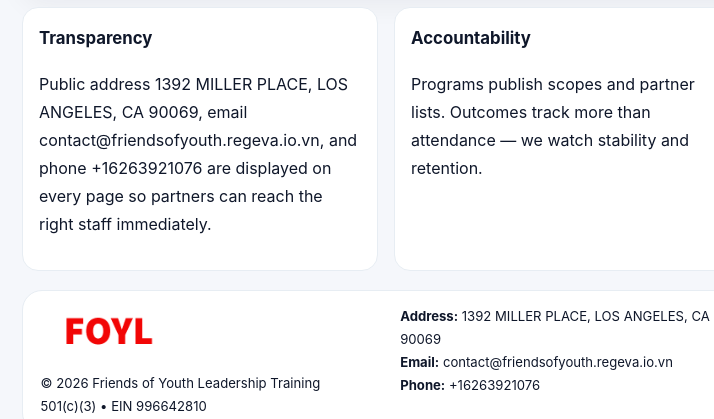
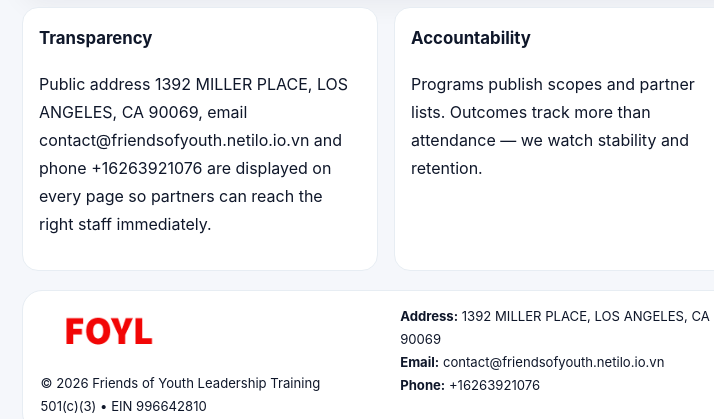
Before and after one commit to thuanbg111/friends-of-youth-leadership-training-2810, a plain HTML site: page about.html in a window 1280 px wide. Shown: the part 501-920 px from the top of the page, 68-782 px from the left. Drawn offline with Linux system fonts and the light colour scheme.

Commit message:
Force replace email (safe)

```diff
--- a/about.html
+++ b/about.html
@@ -35,7 +35,7 @@
 
 <section class="section cards">
   <article class="cad9046e666"><h3>Transparency</h3><p>Public address 1392 MILLER PLACE,
-LOS ANGELES, CA 90069, email contact@friendsofyouth.regeva.io.vn, and phone +16263921076 are displayed on every page so partners can reach the right staff immediately.</p></article>
+LOS ANGELES, CA 90069, email contact@friendsofyouth.netilo.io.vn and phone +16263921076 are displayed on every page so partners can reach the right staff immediately.</p></article>
   <article class="cad9046e666"><h3>Accountability</h3><p>Programs publish scopes and partner lists. Outcomes track more than attendance — we watch stability and retention.</p></article>
   <article class="cad9046e666"><h3>Local partnership</h3><p>We operate through MOUs with cities, counties, nonprofits, and employers to avoid overlap and share results.</p></article>
 </section>
@@ -44,7 +44,7 @@
   <div class="footer">
     <div><img src="images/logo.png" style="width:135px;margin-bottom:.35rem" alt=""><div class="small">© <span id="y"></span> Friends of Youth Leadership Training</div><div class="small">501(c)(3) • EIN 996642810</div></div>
     <div><div class="small"><strong>Address:</strong> 1392 MILLER PLACE,
-LOS ANGELES, CA 90069</div><div class="small"><strong>Email:</strong> <a href="mailto:contact@friendsofyouth.regeva.io.vn">contact@friendsofyouth.regeva.io.vn</a></div><div class="small"><strong>Phone:</strong> <a href="tel:+16263921076">+16263921076</a></div></div>
+LOS ANGELES, CA 90069</div><div class="small"><strong>Email:</strong> <a href="mailto:contact@friendsofyouth.netilo.io.vn">contact@friendsofyouth.netilo.io.vn</a></div><div class="small"><strong>Phone:</strong> <a href="tel:+16263921076">+16263921076</a></div></div>
     <div><div class="small"><strong>Mission:</strong> Restore dignity and independence through transparent community programs.</div></div>
   </div>
 </footer>
```
